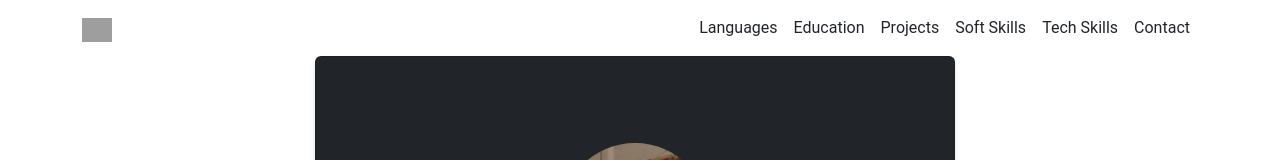
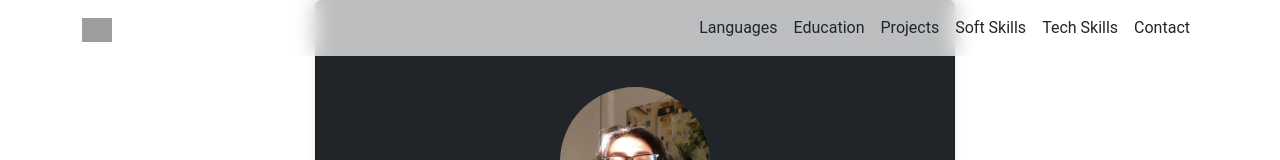
Before and after one commit to jaim13/CV, a React (Create React App) app: page / in a window 1280 px wide. Shown: the top 160 px of the page. Built offline with nearby package versions, Linux system fonts and the light colour scheme; grey boxes are pictures that could not be loaded.

Commit message:
better navbar

```diff
--- a/src/components/Header.css
+++ /dev/null
@@ -1,29 +0,0 @@
-body {
-  overflow-x: hidden; /* Prevent horizontal scrolling */
-}
-
-.header .card-container {
-  border:none;
-  margin-top: 100px; /* Adjust margin-top to create space between header and cards */
-  margin-bottom: 20px;
-}
-.card-body{
-  border:none;
-  margin-top: 50px;
-}
-.header-container {
-  position: relative;
-}
-
-.header {
-  position: relative;
-  z-index: 2; /* Ensure the header is above the card container */
-}
-
-.nav-link {
-  font-family: 'Roboto', sans-serif;
-}
-
-.nav-link:hover {
-  color: #f8f9fa;
-}
--- a/src/components/Header.js
+++ b/src/components/Header.js
@@ -1,11 +1,14 @@
 import React from "react";
-import "./Header.css";
+import styles from "./Header.module.css";
 
 function Header() {
   return (
-    <div className="header-container">
-      <header className="header">
-        <nav className="navbar navbar-expand-lg transparent-navbar">
+    <div className={`${styles["header-container"]} Header`}>
+      <header className={`${styles["header"]} header`}>
+        <nav
+          className={`navbar fixed-top navbar-expand-lg ${styles["navbar-blur"]}`}
+          style={{ backgroundAttachment: "fixed" }}
+        >
           <div className="container">
             <a className="navbar-brand" href="#">
               <img src="/imgs/cv.png" alt="CV Logo" width="30" height="24" />
@@ -21,35 +24,42 @@ function Header() {
             >
               <span className="navbar-toggler-icon"></span>
             </button>
-            <div className="collapse navbar-collapse w-100" id="navbarSupportedContent">
+            <div
+              className="collapse navbar-collapse w-100"
+              id="navbarSupportedContent"
+              style={{ fontFamily: "Roboto, sans-serif" }}
+            >
               <ul className="navbar-nav ms-auto">
                 <li className="nav-item">
-                  <a className="nav-link text-dark" href="#languages">
+                  <a
+                    className={`nav-link text-dark ${styles["nav-link"]}`}
+                    href="#languages"
+                  >
                     Languages
                   </a>
                 </li>
                 <li className="nav-item">
-                  <a className="nav-link text-dark" href="#education">
+                  <a className={`nav-link text-dark ${styles["nav-link"]}`} href="#education">
                     Education
                   </a>
                 </li>
                 <li className="nav-item">
-                  <a className="nav-link text-dark" href="#projects">
+                  <a className={`nav-link text-dark ${styles["nav-link"]}`} href="#projects">
                     Projects
                   </a>
                 </li>
                 <li className="nav-item">
-                  <a className="nav-link text-dark" href="#soft_skills">
+                  <a className={`nav-link text-dark ${styles["nav-link"]}`} href="#soft_skills">
                     Soft Skills
                   </a>
                 </li>
                 <li className="nav-item">
-                  <a className="nav-link text-dark" href="#Tech_Skills">
+                  <a className={`nav-link text-dark ${styles["nav-link"]}`} href="#Tech_Skills">
                     Tech Skills
                   </a>
                 </li>
                 <li className="nav-item">
-                  <a className="nav-link text-dark" href="#footer">
+                  <a className={`nav-link text-dark ${styles["nav-link"]}`} href="#footer">
                     Contact
                   </a>
                 </li>
--- /dev/null
+++ b/src/components/Header.module.css
@@ -0,0 +1,33 @@
+/*Header.module.css*/
+body {
+  overflow-x: hidden;
+}
+.navbar-blur {
+  background: rgba(255, 255, 255, 0.7);
+  -webkit-backdrop-filter: blur(10px);
+  backdrop-filter: blur(10px); /* Estándar */
+}
+.header-container {
+  background-attachment: fixed;
+}
+
+.header:before {
+  content: '';
+  position: absolute;
+  top: 0;
+  left: 0;
+  right: 0;
+  bottom: 0;
+  box-shadow: inset 0 0 2000px rgba(255,255,255,.5);
+  filter: blur(10px);
+}
+
+
+.nav-link {
+  font-family: 'Roboto', sans-serif;
+}
+
+.nav-link:hover {
+  border-bottom: 3px solid black;
+  color: #f8f9fa;
+}
```
